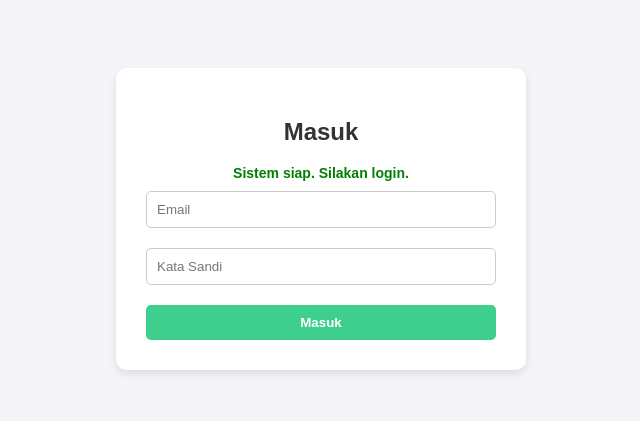
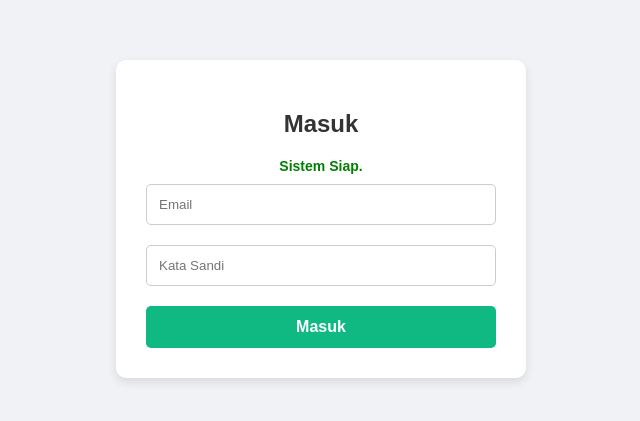
Before and after one commit to HidupSelaras/Pelacak-Tagihan, a plain HTML site: page index.html in a window 1280 px wide. Shown: the part 181-602 px from the top of the page, without its empty margins (319-959 px from the left). Drawn offline with nearby package versions, Linux system fonts and the light colour scheme.

Commit message:
Update index.html

```diff
--- a/index.html
+++ b/index.html
@@ -3,86 +3,84 @@
 <head>
     <meta charset="UTF-8">
     <meta name="viewport" content="width=device-width, initial-scale=1.0">
-    <title>Pelacak Tagihan</title>
+    <title>Login Pelacak Tagihan</title>
     <style>
-        body { font-family: Arial, sans-serif; background-color: #f4f4f9; display: flex; justify-content: center; align-items: center; height: 100vh; margin: 0; }
-        .card { background: white; padding: 30px; border-radius: 10px; box-shadow: 0 4px 8px rgba(0,0,0,0.1); width: 100%; max-width: 350px; }
+        body { font-family: Arial, sans-serif; background-color: #f0f2f5; display: flex; justify-content: center; align-items: center; height: 100vh; margin: 0; }
+        .box { background: white; padding: 30px; border-radius: 10px; box-shadow: 0 4px 10px rgba(0,0,0,0.1); width: 90%; max-width: 350px; }
         h2 { text-align: center; color: #333; }
-        input { width: 100%; padding: 10px; margin: 10px 0; border: 1px solid #ccc; border-radius: 5px; box-sizing: border-box; }
-        button { width: 100%; padding: 10px; background-color: #3ECF8E; color: white; border: none; border-radius: 5px; font-weight: bold; cursor: pointer; margin-top: 10px;}
-        #status { margin-top: 15px; font-size: 14px; text-align: center; font-weight: bold; }
+        input { width: 100%; padding: 12px; margin: 10px 0; border: 1px solid #ccc; border-radius: 5px; box-sizing: border-box; }
+        button { width: 100%; padding: 12px; background-color: #10b981; color: white; border: none; border-radius: 5px; font-weight: bold; font-size: 16px; cursor: pointer; margin-top: 10px; }
+        button:disabled { background-color: #9ca3af; }
+        #pesan { margin-top: 15px; text-align: center; font-weight: bold; font-size: 14px; }
     </style>
 </head>
 <body>
 
-<div class="card">
+<div class="box">
     <h2>Masuk</h2>
-    <div id="status">Memuat sistem...</div>
+    <div id="pesan" style="color: blue;">Menyiapkan sistem...</div>
 
-    <form id="auth-form">
+    <form id="form-login">
         <input type="email" id="email" placeholder="Email" required>
         <input type="password" id="password" placeholder="Kata Sandi" required>
-        <button type="submit" id="submit-btn" disabled>Masuk</button>
+        <button type="submit" id="tombol">Masuk</button>
     </form>
 </div>
 
-<!-- KODE UTAMA KITA -->
+<script src="https://cdn.jsdelivr.net/npm/@supabase/supabase-js@2"></script>
+
 <script>
-    window.onload = function() {
-        const statusDiv = document.getElementById('status');
-        const submitBtn = document.getElementById('submit-btn');
-        const authForm = document.getElementById('auth-form');
+    // Kunci dan URL sudah terpasang permanen di sini
+    const URL_SUPABASE = 'https://jetxgfzlzitprejjiiep.supabase.co';
+    const KEY_SUPABASE = 'sb_publishable_m6xvCvQxecLJqGVNV75iCw_tYoYOOJs';
 
-        // Tunggu sebentar untuk memastikan library Supabase benar-benar sudah termuat
-        setTimeout(function() {
-            if (typeof supabase === 'undefined') {
-                statusDiv.innerText = "Error: Gagal memuat library Supabase. Periksa koneksi internet.";
-                statusDiv.style.color = 'red';
-                return;
-            }
+    const pesanDiv = document.getElementById('pesan');
+    const form = document.getElementById('form-login');
+    const tombol = document.getElementById('tombol');
 
-            const SUPABASE_URL = 'https://jetxgfzlzitprejjiiep.supabase.co';
-            const SUPABASE_KEY = 'sb_publishable_m6xvCvQxecLJqGVNV75iCw_tYoYOOJs';
+    // Langsung jalankan setelah script supabase dimuat
+    try {
+        // Buat koneksi
+        const klienSupabase = supabase.createClient(URL_SUPABASE, KEY_SUPABASE);
 
-            // Inisialisasi Supabase
-            const supabaseClient = supabase.createClient(SUPABASE_URL, SUPABASE_KEY);
+        pesanDiv.innerText = "Sistem Siap.";
+        pesanDiv.style.color = "green";
+        tombol.disabled = false;
 
-            statusDiv.innerText = 'Sistem siap. Silakan login.';
-            statusDiv.style.color = 'green';
-            submitBtn.disabled = false;
-
-            authForm.addEventListener('submit', async (e) => {
+        form.addEventListener('submit', async function(e) {
             e.preventDefault();
-                statusDiv.innerText = 'Memproses...';
-                statusDiv.style.color = 'blue';
+            pesanDiv.innerText = "Memproses...";
+            pesanDiv.style.color = "blue";
 
             const email = document.getElementById('email').value;
             const password = document.getElementById('password').value;
 
             try {
-                    const { data, error } = await supabaseClient.auth.signInWithPassword({
+                const { data, error } = await klienSupabase.auth.signInWithPassword({
                     email: email,
                     password: password
                 });
 
                 if (error) {
-                        statusDiv.innerText = "Gagal: " + error.message;
-                        statusDiv.style.color = 'red';
+                    pesanDiv.innerText = "Gagal: " + error.message;
+                    pesanDiv.style.color = "red";
                 } else {
-                        statusDiv.innerText = "SUKSES! Login berhasil.";
-                        statusDiv.style.color = 'green';
+                    pesanDiv.innerText = "SUKSES! Login berhasil.";
+                    pesanDiv.style.color = "green";
+                    alert("Selamat! Anda berhasil masuk.");
+                    // Nanti kita arahkan ke halaman dashboard di sini
                 }
             } catch (err) {
-                    statusDiv.innerText = "Error Jaringan: " + err.message;
-                    statusDiv.style.color = 'red';
+                pesanDiv.innerText = "Error Jaringan: " + err.message;
+                pesanDiv.style.color = "red";
             }
         });
-        }, 500); // Jeda 0.5 detik agar library siap
-    };
+
+    } catch (error) {
+        pesanDiv.innerText = "Gagal memuat Supabase: " + error.message;
+        pesanDiv.style.color = "red";
+    }
 </script>
-
-<!-- PINDAHKAN LIBRARY SUPABASE KE PALING BAWAH -->
-<script src="https://cdn.jsdelivr.net/npm/@supabase/supabase-js@2"></script>
 
 </body>
 </html>
```
Lines whose indentation alone changed are shown as unchanged.
